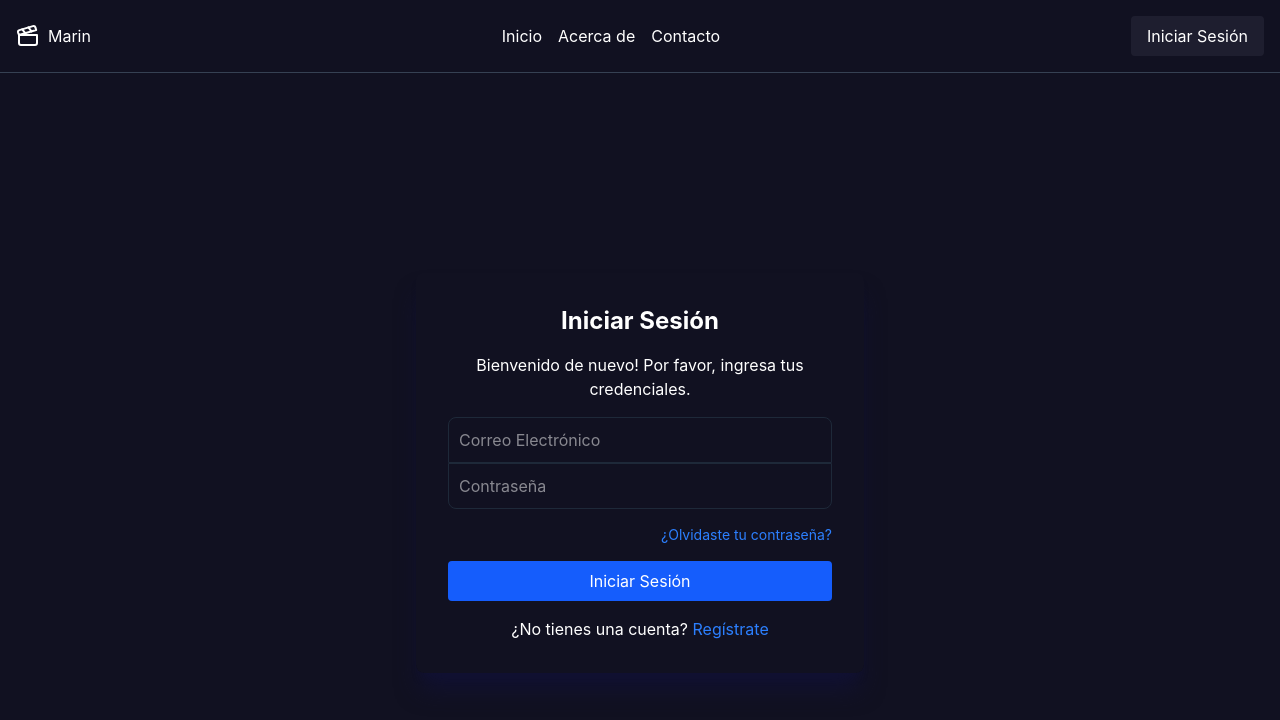
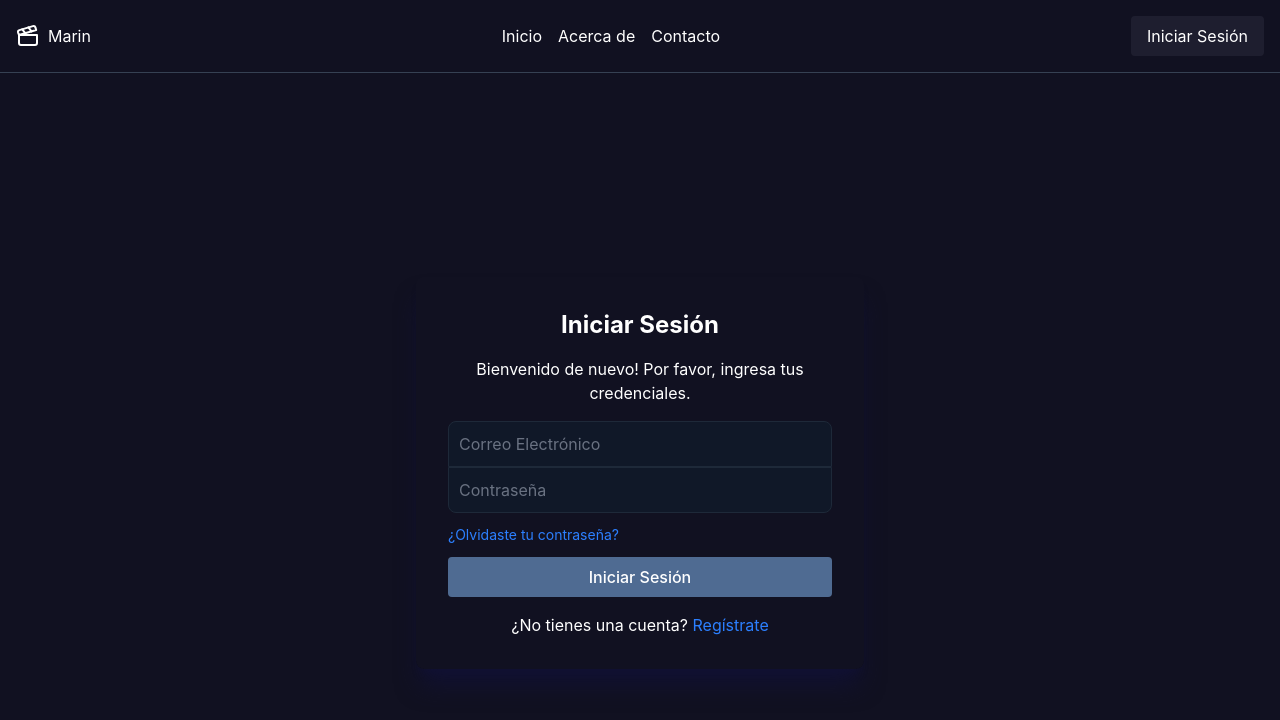
Before and after one commit to MariinDM/movies-react, a React (Vite) app: page /login in a window 1280 px wide. Shown: the top 720 px of the page. Built offline with nearby package versions, Linux system fonts and the light colour scheme.

Commit message:
[ADD] Implement Button and Input components; update Login and Register pages to use new components

```diff
--- /dev/null
+++ b/src/components/Button.jsx
@@ -0,0 +1,33 @@
+const Button = ({
+  type = "button",
+  children,
+  onClick,
+  className = "",
+  variant = "primary",
+  disabled = false,
+}) => {
+  const baseStyles =
+    "w-full py-2 px-4 rounded transition duration-300 font-medium";
+
+  const variants = {
+    primary:
+      "bg-blue-600 hover:bg-blue-700 text-white disabled:bg-blue-300/50 disabled:cursor-not-allowed",
+    secondary:
+      "bg-gray-600 hover:bg-gray-700 text-white disabled:bg-gray-400 disabled:cursor-not-allowed",
+    light:
+      "bg-light hover:bg-opacity-90 text-white disabled:opacity-50 disabled:cursor-not-allowed",
+  };
+
+  return (
+    <button
+      type={type}
+      onClick={onClick}
+      disabled={disabled}
+      className={`${baseStyles} ${variants[variant]} ${className}`}
+    >
+      {children}
+    </button>
+  );
+};
+
+export default Button;
--- /dev/null
+++ b/src/components/Input.jsx
@@ -0,0 +1,25 @@
+const Input = ({
+  type = "text",
+  name,
+  placeholder,
+  value,
+  onChange,
+  className = "",
+  required = false,
+}) => {
+  return (
+    <input
+      type={type}
+      name={name}
+      value={value}
+      onChange={onChange}
+      placeholder={placeholder}
+      required={required}
+      className={`w-full p-2.5 border border-gray-800 text-white
+                  bg-gray-900 focus:outline-none
+                  placeholder:text-gray-500 ${className}`}
+    />
+  );
+};
+
+export default Input;
--- a/src/pages/auth/Login.jsx
+++ b/src/pages/auth/Login.jsx
@@ -1,4 +1,26 @@
+import { useState } from "react";
+import { Link } from "react-router-dom";
+import Input from "../../components/Input";
+import Button from "../../components/Button";
+
 const Login = () => {
+  const [formData, setFormData] = useState({
+    email: "",
+    password: "",
+  });
+
+  const handleChange = (e) => {
+    setFormData({
+      ...formData,
+      [e.target.name]: e.target.value,
+    });
+  };
+
+  const handleSubmit = (e) => {
+    e.preventDefault();
+    console.log("Form Data Submitted: ", formData);
+  };
+
   return (
     <main className="bg-normal min-h-screen flex items-center justify-center">
       <div className="flex flex-col rounded-lg p-8 w-full max-w-md shadow-darker shadow-xl gap-4">
@@ -10,39 +32,47 @@ const Login = () => {
           Bienvenido de nuevo! Por favor, ingresa tus credenciales.
         </h4>
 
-        <form>
+        <form onSubmit={handleSubmit}>
           <div>
-            <input
+            <Input
               type="email"
-              id="email"
-              className="w-full p-2.5 border border-gray-800 text-white rounded-t-lg "
+              name="email"
+              value={formData.email}
+              onChange={handleChange}
               placeholder="Correo Electrónico"
+              className="rounded-t-lg"
+              required
             />
           </div>
           <div>
-            <input
+            <Input
               type="password"
-              id="password"
-              className="w-full p-2.5 border border-gray-800 text-white rounded-b-lg "
+              name="password"
+              value={formData.password}
+              onChange={handleChange}
               placeholder="Contraseña"
+              className="rounded-b-lg"
+              required
             />
           </div>
+          <Link
+            to="/forgot-password"
+            className="flex justify-self-end my-3 text-blue-500 hover:underline text-sm ml-auto"
+          >
+            ¿Olvidaste tu contraseña?
+          </Link>
+          <Button
+            type="submit"
+            disabled={!formData.email || !formData.password}
+          >
+            Iniciar Sesión
+          </Button>
         </form>
-
-        <a
-          href="/forgot-password"
-          className="flex justify-self-end text-blue-500 hover:underline text-sm ml-auto"
-        >
-          ¿Olvidaste tu contraseña?
-        </a>
-        <button className="w-full bg-blue-600 hover:bg-blue-700 text-white py-2 px-4 rounded transition duration-300">
-          Iniciar Sesión
-        </button>
         <p className="text-white text-center">
           ¿No tienes una cuenta?{" "}
-          <a href="/register" className="text-blue-500 hover:underline">
+          <Link to="/register" className="text-blue-500 hover:underline">
             Regístrate
-          </a>
+          </Link>
         </p>
       </div>
     </main>
--- a/src/pages/auth/Register.jsx
+++ b/src/pages/auth/Register.jsx
@@ -1,4 +1,27 @@
+import { useState } from "react";
+import { Link } from "react-router-dom";
+import Input from "../../components/Input";
+import Button from "../../components/Button";
+
 const Register = () => {
+  const [formData, setFormData] = useState({
+    email: "",
+    username: "",
+    password: "",
+  });
+
+  const handleChange = (e) => {
+    setFormData({
+      ...formData,
+      [e.target.name]: e.target.value,
+    });
+  };
+
+  const handleSubmit = (e) => {
+    e.preventDefault();
+    console.log("Form Data Submitted: ", formData);
+  };
+
   return (
     <main className="bg-normal min-h-screen flex items-center justify-center">
       <div className="flex flex-col rounded-lg p-8 w-full max-w-md shadow-darker shadow-xl gap-5">
@@ -8,40 +31,55 @@ const Register = () => {
         <h4 className="text-white text-center">
           Crea una cuenta para disfrutar de todas las funcionalidades.
         </h4>
-        <form>
+        <form onSubmit={handleSubmit}>
           <div>
-            <input
+            <Input
               type="email"
-              id="email"
-              className="w-full p-2.5 border border-gray-800 text-white rounded-t-lg "
+              name="email"
               placeholder="Correo Electrónico"
+              className="rounded-t-lg"
+              value={formData.email}
+              onChange={handleChange}
+              required
             />
           </div>
           <div>
-            <input
+            <Input
               type="text"
-              id="username"
-              className="w-full p-2.5 border border-gray-800 text-white "
+              name="username"
               placeholder="Usuario"
+              className="rounded-none"
+              value={formData.username}
+              onChange={handleChange}
+              required
             />
           </div>
           <div>
-            <input
+            <Input
               type="password"
-              id="password"
-              className="w-full p-2.5 border border-gray-800 text-white rounded-b-lg "
+              name="password"
               placeholder="Contraseña"
+              className="rounded-b-lg"
+              value={formData.password}
+              onChange={handleChange}
+              required
             />
           </div>
+          <Button
+            type="submit"
+            className="mt-4"
+            disabled={
+              !formData.email || !formData.username || !formData.password
+            }
+          >
+            Regístrate
+          </Button>
         </form>
-        <button className="w-full bg-blue-600 hover:bg-blue-700 text-white py-2 px-4 rounded transition duration-300">
-          Regístrate
-        </button>
         <p className="text-white text-center">
           ¿Ya tienes una cuenta?{" "}
-          <a href="/login" className="text-blue-500 hover:underline">
+          <Link to="/login" className="text-blue-500 hover:underline">
             Inicia Sesión
-          </a>
+          </Link>
         </p>
       </div>
     </main>
```
